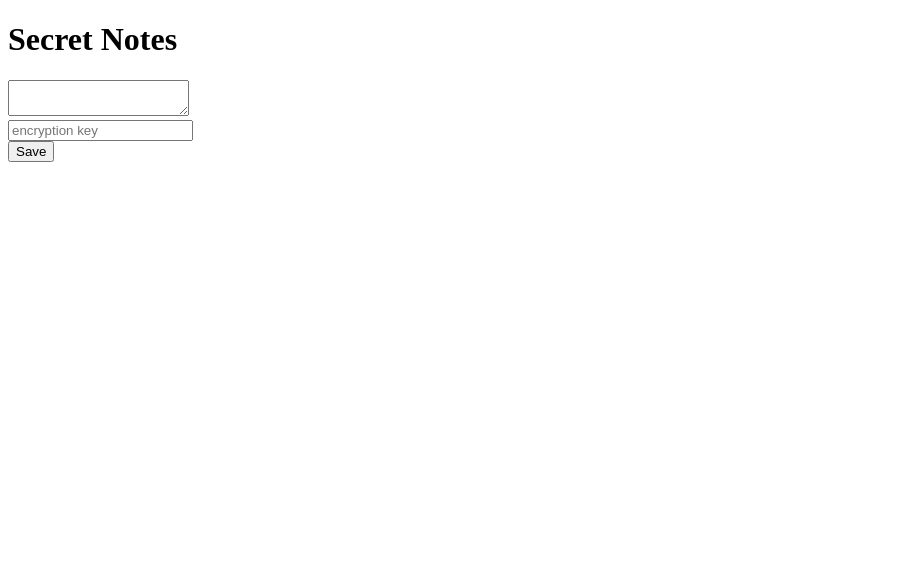
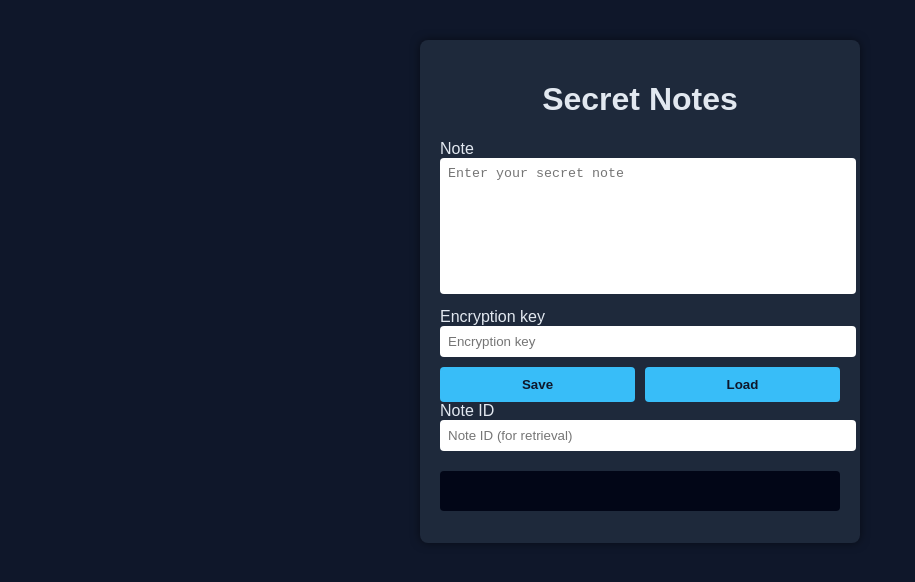
Before and after one commit to untitledq/secret-notes, a plain HTML site: page frontend/index.html in a window 1280 px wide. Shown: the whole page, without its empty margins (0-915 px from the left). Drawn offline with Linux system fonts and the light colour scheme.

Commit message:
update frontend pipe and README.md

```diff
--- a/frontend/index.html
+++ b/frontend/index.html
@@ -1,22 +1,78 @@
 <!DOCTYPE html>
-<html>
+<html lang="en">
 <head>
+  <meta charset="UTF-8">
   <title>Secret Notes</title>
+  <link rel="stylesheet" href="styles.css">
 </head>
 <body>
+<div class="container">
   <h1>Secret Notes</h1>
 
-  <textarea id="note"></textarea><br>
-  <input id="key" placeholder="encryption key" /><br>
-  <button onclick="send()">Save</button>
+  <!-- label explicitly associated via for/id -->
+  <label for="note">Note</label>
+  <textarea id="note" placeholder="Enter your secret note"></textarea>
 
-  <script>
-    async function send() {
-      const note = document.getElementById("note").value;
-      const key = document.getElementById("key").value;
+  <label for="key">Encryption key</label>
+  <input id="key" type="password" placeholder="Encryption key" />
 
-      console.log("TODO: send to backend", { note, key });
+  <div class="actions">
+    <button onclick="saveNote()">Save</button>
+    <button onclick="loadNote()">Load</button>
+  </div>
+
+  <label for="noteId">Note ID</label>
+  <input id="noteId" placeholder="Note ID (for retrieval)" />
+
+  <!-- role="status" improves accessibility for dynamic updates -->
+  <pre id="output" role="status" aria-live="polite"></pre>
+</div>
+
+<script>
+  const API_BASE = "http://localhost:3000";
+
+  async function saveNote() {
+    const text = document.getElementById("note").value;
+    const passphrase = document.getElementById("key").value;
+
+    const res = await fetch(`${API_BASE}/notes`, {
+      method: "POST",
+      headers: {
+        "Content-Type": "application/json"
+      },
+      body: JSON.stringify({ text, passphrase })
+    });
+
+    const data = await res.json();
+
+    if (!res.ok) {
+      showOutput(data.error || "Request failed");
+      return;
     }
-  </script>
+
+    showOutput(`Stored. ID = ${data.id}`);
+    document.getElementById("noteId").value = data.id;
+  }
+
+  async function loadNote() {
+    const id = document.getElementById("noteId").value;
+    const passphrase = document.getElementById("key").value;
+
+    const res = await fetch(`${API_BASE}/notes/${id}?passphrase=${encodeURIComponent(passphrase)}`);
+    const data = await res.json();
+
+    if (!res.ok) {
+      showOutput(data.error || "Request failed");
+      return;
+    }
+
+    document.getElementById("note").value = data.content;
+    showOutput("Note loaded successfully");
+  }
+
+  function showOutput(msg) {
+    document.getElementById("output").textContent = msg;
+  }
+</script>
 </body>
 </html>
--- /dev/null
+++ b/frontend/styles.css
@@ -0,0 +1,67 @@
+body {
+    font-family: Arial, sans-serif;
+    background: #0f172a;
+    color: #e2e8f0;
+    display: flex;
+    justify-content: center;
+    margin-top: 40px;
+}
+
+.container {
+    width: 400px;
+    background: #1e293b;
+    padding: 20px;
+    border-radius: 8px;
+    box-shadow: 0 0 10px rgba(0,0,0,0.5);
+}
+
+h1 {
+    text-align: center;
+}
+
+textarea {
+    width: 100%;
+    height: 120px;
+    margin-bottom: 10px;
+    padding: 8px;
+    border-radius: 4px;
+    border: none;
+    resize: none;
+}
+
+input {
+    width: 100%;
+    margin-bottom: 10px;
+    padding: 8px;
+    border-radius: 4px;
+    border: none;
+}
+
+.actions {
+    display: flex;
+    gap: 10px;
+}
+
+button {
+    flex: 1;
+    padding: 10px;
+    border: none;
+    border-radius: 4px;
+    background: #38bdf8;
+    color: #0f172a;
+    font-weight: bold;
+    cursor: pointer;
+}
+
+button:hover {
+    background: #0ea5e9;
+}
+
+pre {
+    margin-top: 10px;
+    background: #020617;
+    padding: 10px;
+    border-radius: 4px;
+    font-size: 12px;
+    min-height: 20px;
+}
```
Also changed, not shown: .gitlab-ci.yml, README.md, docs/openapi.yaml (renamed from backend/docs/openapi.yaml).
